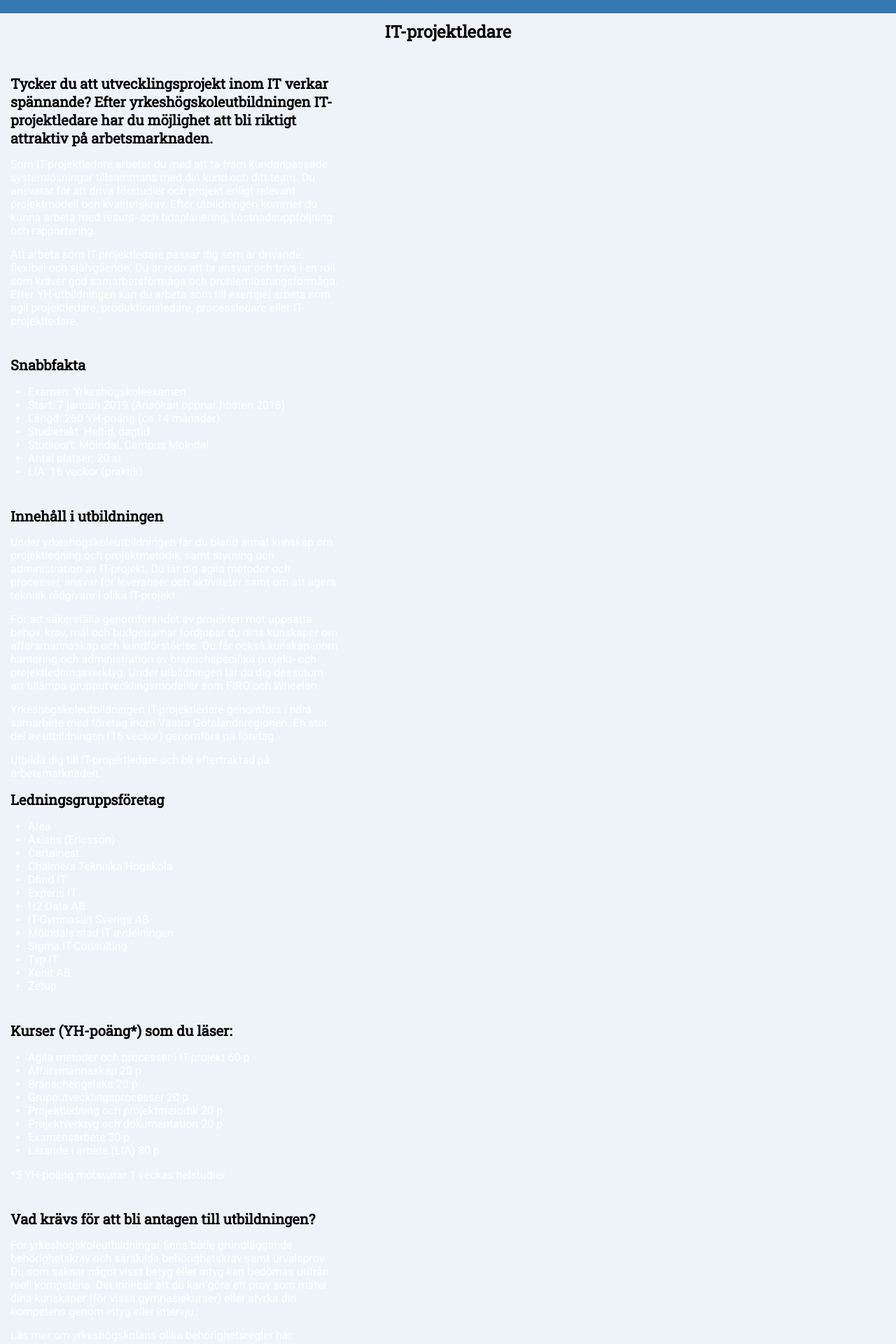
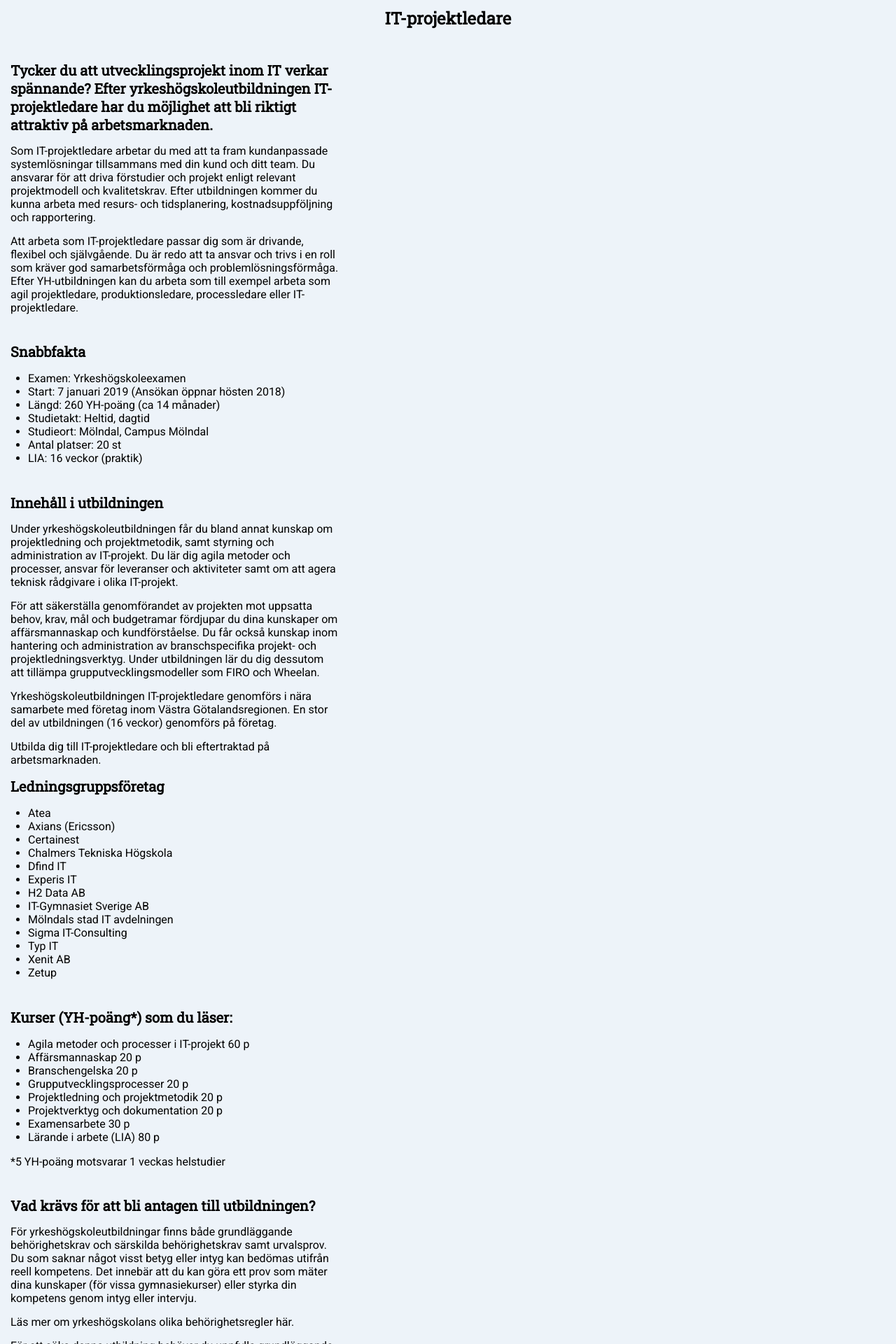
Before and after one commit to madde1/Campus, a PHP site: page /it.php in a window 1280 px wide. Shown: the part 595-2515 px from the top of the page at 70% size. Run offline with PHP 8.4, Linux system fonts and the light colour scheme; some libraries are stand-ins or nearby versions.

Commit message:
ändrar färger på undersidor

```diff
--- a/css/style.css
+++ b/css/style.css
@@ -372,6 +372,7 @@ body, #slider, .wrap, .slide-content {
 /*Används för att kunna skriva det som ska vara i desktop läge. */
 .itInfo {
   background-color: #edf3f9;
+  color: black;
 }
 .itInfo h2 {
   margin-top: 20px;
@@ -410,6 +411,7 @@ body, #slider, .wrap, .slide-content {
 @media screen and (min-width: 800px) {
   .itInfo .contentit p {
     font-size: 16px;
+    color: black;
   }
 }
 .itInfo .contentit img {
@@ -439,6 +441,7 @@ body, #slider, .wrap, .slide-content {
 /*Används för att kunna skriva det som ska vara i desktop läge. */
 .javaInfo {
   background-color: #edf3f9;
+  color: black;
 }
 .javaInfo h2 {
   margin-top: 20px;
@@ -478,6 +481,7 @@ body, #slider, .wrap, .slide-content {
 @media screen and (min-width: 800px) {
   .javaInfo .contentJava p {
     font-size: 16px;
+    colort: black;
   }
 }
 .javaInfo .contentJava img {
@@ -504,7 +508,6 @@ body, #slider, .wrap, .slide-content {
   background-image: url("../img/headerJava.jpg");
 }
 
-<<<<<<< HEAD
 .applybild {
   width: 100%;
   height: 200px;
@@ -619,7 +622,6 @@ body, #slider, .wrap, .slide-content {
     margin-bottom: 30px;
   }
 }
-=======
 p {
   font-size: 20px;
   font-family: "Roboto", sans-serif;
@@ -629,7 +631,6 @@ h1, h2, h3, h4, h4, h6 {
   font-family: "Roboto Slab", serif;
 }
 
->>>>>>> 37b7c9727542874e9eecf6f66c60d6c8af9f8945
 @media (max-width: 799px) {
   .desktopbuttons, .desktoputbildningar, .desktopvagledning, .desktopkontakt, .desktopstudent {
     display: none;
--- a/includes/header.php
+++ b/includes/header.php
@@ -12,26 +12,19 @@ session_start();
     <meta http-equiv="X-UA-Compatible" content="ie=edge">
     <script src="https://unpkg.com/ionicons@4.2.2/dist/ionicons.js"></script>
     <link href="https://unpkg.com/ionicons@4.2.2/dist/css/ionicons.min.css" rel="stylesheet">
-<<<<<<< HEAD
-    <link rel="stylesheet" type="text/css" href="css/style.css">
-    <link rel="stylesheet" type="text/css" href="css/regform.css">
-    <link rel="stylesheet" href="css/reg.css">
-
-=======
     <link rel="stylesheet" type="text/css" href="../css/style.css">
     <link rel="stylesheet" type="text/css" href="/css/regform.css">
     <link rel="stylesheet" href="../css/reg.css">
     <link href="https://fonts.googleapis.com/css?family=Roboto|Roboto+Slab" rel="stylesheet">
 
     <!--Icon till sidan -->
-    <link rel="apple-touch-icon" sizes="180x180" href="/favicon/apple-touch-icon.png">
-    <link rel="icon" type="image/png" sizes="32x32" href="/favicon/favicon-32x32.png">
-    <link rel="icon" type="image/png" sizes="16x16" href="/favicon/favicon-16x16.png">
-    <link rel="manifest" href="/favicon/site.webmanifest">
-    <link rel="mask-icon" href="/favicon/safari-pinned-tab.svg" color="#5bbad5">
+    <link rel="apple-touch-icon" sizes="180x180" href="../favicon/apple-touch-icon.png">
+    <link rel="icon" type="image/png" sizes="32x32" href="../favicon/favicon-32x32.png">
+    <link rel="icon" type="image/png" sizes="16x16" href="../favicon/favicon-16x16.png">
+    <link rel="manifest" href="../favicon/site.webmanifest">
+    <link rel="mask-icon" href="../favicon/safari-pinned-tab.svg" color="#5bbad5">
     <meta name="msapplication-TileColor" content="#da532c">
     <meta name="theme-color" content="#ffffff">
->>>>>>> 37b7c9727542874e9eecf6f66c60d6c8af9f8945
 
     <meta name="viewport" content="width=device-width, initial-scale=1.0">
     <title>Campus Mölndal</title>
--- a/scss/_itInfo.scss
+++ b/scss/_itInfo.scss
@@ -6,10 +6,11 @@
 }
 $desktop : 800px;
 $colorBg:lighten(#1E4363, 70%);
-$textAktuellt:black;
+$textfärg:black;
 
 .itInfo {
   background-color: $colorBg;
+  color:$textfärg;
   h2 {
     margin-top: 20px;
     padding: 10px;
@@ -41,6 +42,7 @@ $textAktuellt:black;
       margin: 15px;
       @include desktop{
         font-size: 16px;
+        color: $textfärg;
       }
     }
 
--- a/scss/_javainfo.scss
+++ b/scss/_javainfo.scss
@@ -9,6 +9,7 @@ $colorBg:lighten(#1E4363, 70%);
 $textfärg:black;
 .javaInfo {
   background-color: $colorBg;
+  color:$textfärg;
   h2 {
     margin-top: 20px;
     padding: 10px;
@@ -42,6 +43,7 @@ $textfärg:black;
       color:$textfärg;
       @include desktop{
         font-size: 16px;
+        colort:$textfärg;
       }
     }
 
```
Also changed, not shown: 1 other file.
